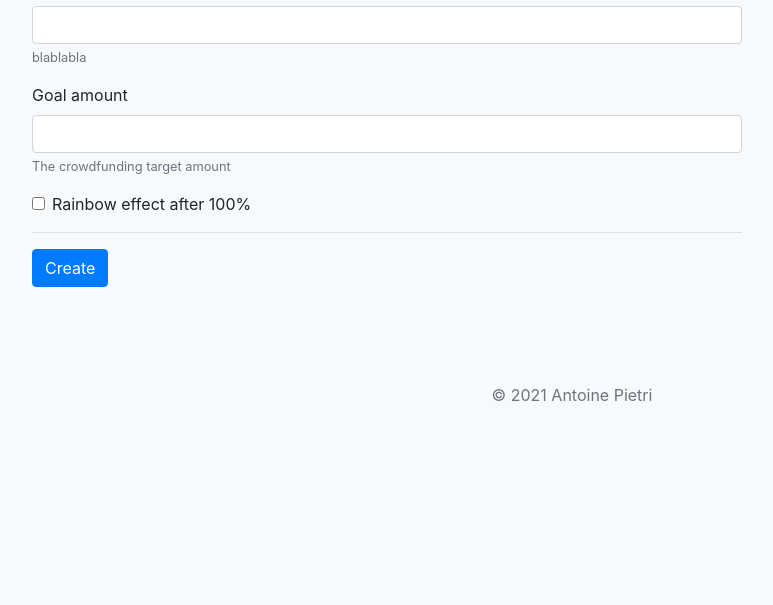
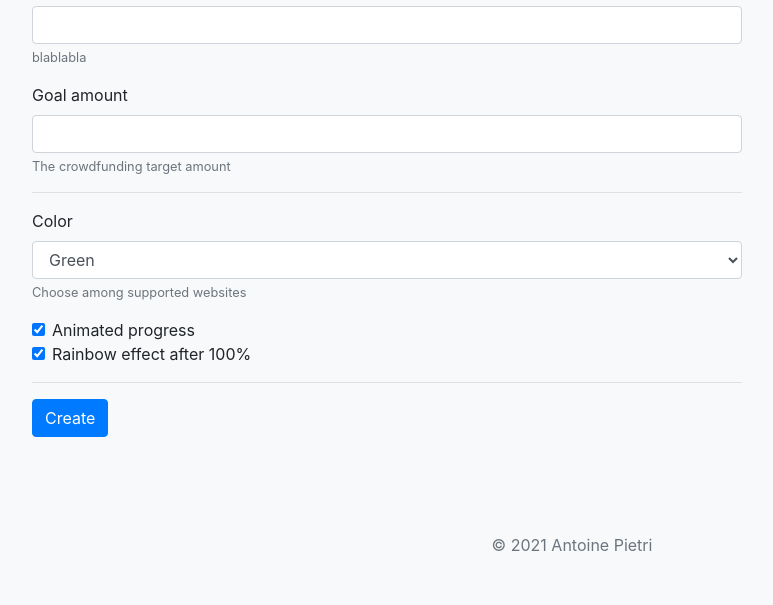
Before and after one commit to seirl/crowdbar, a Python web app: template templates/index.html in a window 1280 px wide. Shown: the part 324-929 px from the top of the page, without its empty margins (68-841 px from the left). Before the commit the page ends 725 px from the top, so only its background shows below. Run offline with Jinja, Linux system fonts and the light colour scheme; the template is opened without the code that fills it, so the values that code supplies are empty; some libraries are stand-ins or nearby versions.

Commit message:
More styling options

```diff
--- a/templates/bar.html
+++ b/templates/bar.html
@@ -30,8 +30,8 @@
       <div class="progress" style="height: 3em;">
         <div
           class="
-          progress-bar progress-bar-striped bg-danger
-          progress-bar-animated bar-text
+          progress-bar progress-bar-striped bg-{{ color_class }}
+          {% if animated %}progress-bar-animated {% endif %}bar-text
           {%- if rainbow and bar_value > bar_total %} rainbow{% endif %}"
           role="progressbar"
           style="width: {{ bar_value * 100 // bar_total }}%;"
--- a/templates/index.html
+++ b/templates/index.html
@@ -33,8 +33,24 @@
               <input class="form-control" type="number" name="goal">
               <small class="form-text text-muted">The crowdfunding target amount</small>
             </div>
+            <hr />
+            <div class="form-group">
+              <label for="color">Color</label>
+              <select name="color" class="form-control">
+                  <option class="font-weight-bold text-success" value="green">Green</option>
+                  <option class="font-weight-bold text-primary" value="blue">Blue</option>
+                  <option class="font-weight-bold text-info" value="cyan">Cyan</option>
+                  <option class="font-weight-bold text-warning" value="yellow">Yellow</option>
+                  <option class="font-weight-bold text-danger" value="red">Red</option>
+              </select>
+              <small class="form-text text-muted">Choose among supported websites</small>
+            </div>
             <div class="form-check">
-              <input type="checkbox" class="form-check-input" name="rainbow">
+              <input type="checkbox" class="form-check-input" name="animated" checked>
+              <label class="form-check-label" for="rainbow">Animated progress</label>
+            </div>
+            <div class="form-check">
+              <input type="checkbox" class="form-check-input" name="rainbow" checked>
               <label class="form-check-label" for="rainbow">Rainbow effect after 100%</label>
             </div>
             <hr />
```
Also changed, not shown: crowdbar.py (+13 -1 lines).
